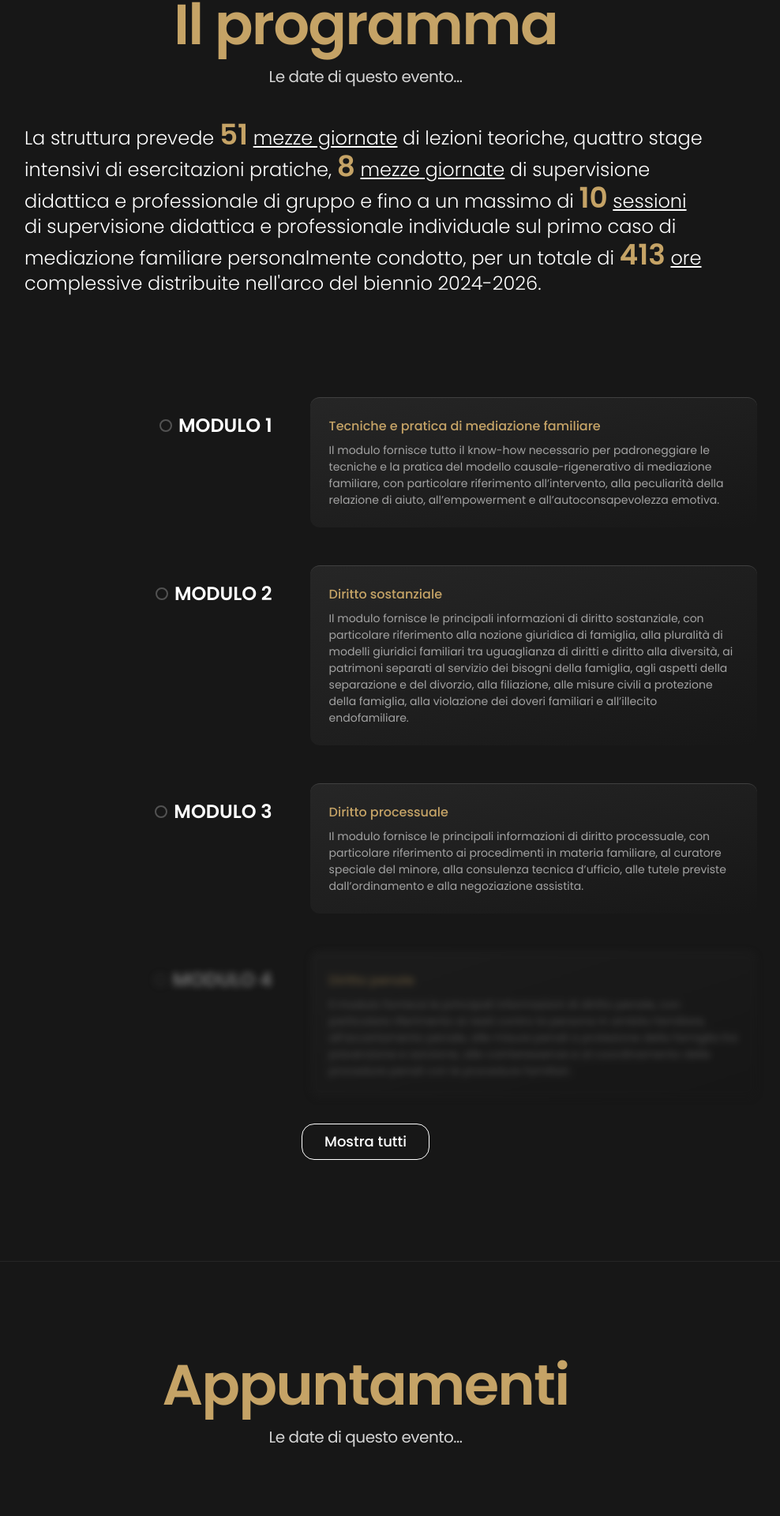
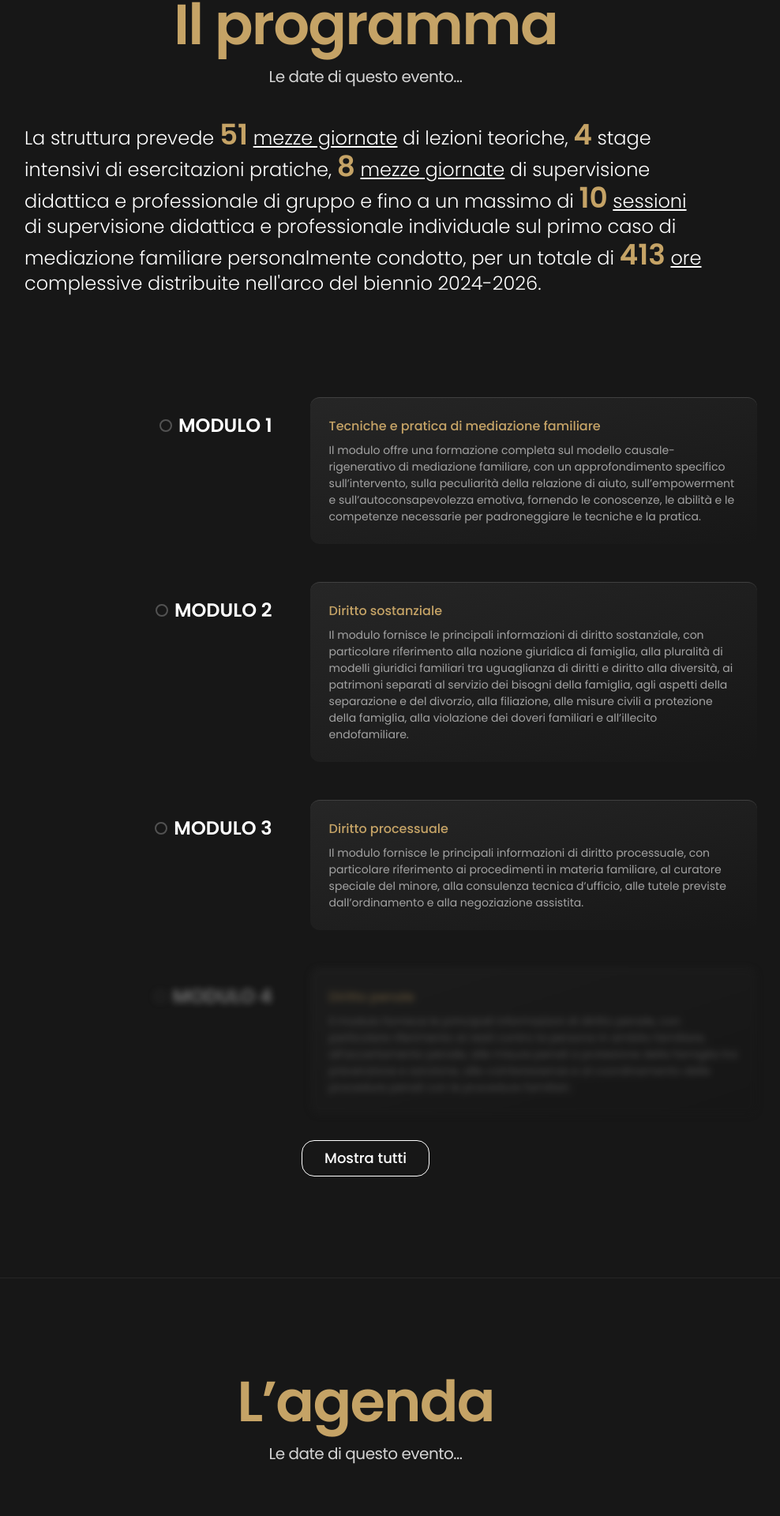
Before and after one commit to plasm/academy, a Nuxt app: page /corsi/master-experience in a window 1280 px wide. Shown: the part 2442-4362 px from the top of the page at 79% size, without its empty margins (177-1165 px from the left). Built offline with nearby package versions, Linux system fonts and the light colour scheme.

Commit message:
feat: pages

```diff
--- a/json/courses/modules-master.json
+++ b/json/courses/modules-master.json
@@ -2,7 +2,7 @@
   {
     "title": "Modulo 1",
     "subtitle": "Tecniche e pratica di mediazione familiare",
-    "description": "Il modulo fornisce tutto il know-how necessario per padroneggiare le tecniche e la pratica del modello causale-rigenerativo di mediazione familiare, con particolare riferimento all’intervento, alla peculiarità della relazione di aiuto, all’empowerment e all’autoconsapevolezza emotiva."
+    "description": "Il modulo offre una formazione completa sul modello causale-rigenerativo di mediazione familiare, con un approfondimento specifico sull’intervento, sulla peculiarità della relazione di aiuto, sull’empowerment e sull’autoconsapevolezza emotiva, fornendo le conoscenze, le abilità e le competenze necessarie per padroneggiare le tecniche e la pratica."
   },
   {
     "title": "Modulo 2",
@@ -27,26 +27,26 @@
   {
     "title": "Modulo 6",
     "subtitle": "Psicologia del conflitto",
-    "description": "Lorem ipsum dolor sit, amet consectetur adipisicing elit. Sed tempore maxime exercitationem sit, non delectus possimus quis reiciendis expedita repudiandae, molestiae praesentium laboriosam in neque nam quo quam doloremque dolorem!"
+    "description": "Il modulo esplora in profondità la complessa sfera della psicologia del conflitto, approfondendo argomenti chiave come il ciclo di vita della famiglia, le dinamiche che conducono dall’alleanza alla frattura coniugale, le relazioni violente, la psicologia dell’età evolutiva, la qualità delle interazioni e delle relazioni precoci nello sviluppo e nel benessere nel ciclo di vita, i vissuti dell’operatore e delle storie di vita degli esperti nella gestione delle relazioni familiari e nello sviluppo del bambino e dell’adolescente."
   },
   {
     "title": "Modulo 7",
     "subtitle": "Sociologia della devianza e della famiglia",
-    "description": "Lorem ipsum dolor sit, amet consectetur adipisicing elit. Sed tempore maxime exercitationem sit, non delectus possimus quis reiciendis expedita repudiandae, molestiae praesentium laboriosam in neque nam quo quam doloremque dolorem!"
+    "description": "Il modulo si addentra nell’ambito della sociologia della devianza e della famiglia, analizzando aspetti cruciali come la manipolazione all’interno del setting di mediazione familiare, la figura del partner controllante, la ricerca dell’alleanza con l’operatore e la lettura degli indicatori, la ridefinizione dei confini operativi quale potenziale strumento di prevenzione di comportamenti devianti e l’analisi delle possibili strategie operative."
   },
   {
     "title": "Modulo 8",
     "subtitle": "Tecniche di negoziazione e di gestione del conflitto",
-    "description": "Lorem ipsum dolor sit, amet consectetur adipisicing elit. Sed tempore maxime exercitationem sit, non delectus possimus quis reiciendis expedita repudiandae, molestiae praesentium laboriosam in neque nam quo quam doloremque dolorem!"
+    "description": "Il modulo insegna le tecniche di negoziazione e di gestione del conflitto, fornendo tutti gli strumenti utili a investigare la sua natura, le sue radici e i suoi meccanismi, a riconoscere ciò che si nasconde dietro la contrapposizione e a comprendere le dinamiche e le motivazioni dei comportamenti conflittuali. Il valore aggiunto del modulo è rappresentato dal metodo O.A.S.I. (Osservare, Ascoltare, Sentire, Integrare), che costituisce un prezioso strumento per la gestione efficace del conflitto e per il raggiungimento di soluzioni durature."
   },
   {
     "title": "Modulo 9",
     "subtitle": "Leadership",
-    "description": "Lorem ipsum dolor sit, amet consectetur adipisicing elit. Sed tempore maxime exercitationem sit, non delectus possimus quis reiciendis expedita repudiandae, molestiae praesentium laboriosam in neque nam quo quam doloremque dolorem!"
+    "description": "Il modulo illustra la genesi, lo sviluppo e le applicazioni teorico-pratiche della leadership, fornendo tutte le indicazioni utili per integrarla in modo funzionale nel contesto della mediazione familiare e migliorare la gestione delle dinamiche relazionali."
   },
   {
     "title": "Modulo 10",
     "subtitle": "Supervisione didattica e professionale di gruppo e individuale",
-    "description": "Lorem ipsum dolor sit, amet consectetur adipisicing elit. Sed tempore maxime exercitationem sit, non delectus possimus quis reiciendis expedita repudiandae, molestiae praesentium laboriosam in neque nam quo quam doloremque dolorem!"
+    "description": "Il modulo è costituito da sessioni di confronto guidato, finalizzate a fornire ai professionisti un supporto nel loro ruolo, attraverso l’auto-osservazione e il potenziamento delle risorse, in un contesto non giudicante, fondato sulla circolarità delle informazioni."
   }
 ]
--- a/pages/corsi/master-experience.vue
+++ b/pages/corsi/master-experience.vue
@@ -146,7 +146,7 @@
 
     <div class="mx-auto max-w-5xl p-20 pt-0">
       <div class="text-2xl font-light text-white">
-        La struttura prevede <span class="text-4xl font-semibold text-gold">51</span> <u>mezze giornate</u> di lezioni teoriche, quattro stage intensivi di esercitazioni pratiche, <span class="text-4xl font-semibold text-gold">8</span> <u>mezze giornate</u> di supervisione didattica e professionale di gruppo e fino a un massimo di <span class="text-4xl font-semibold text-gold">10</span> <u>sessioni</u> di supervisione didattica e professionale individuale sul primo caso di mediazione familiare personalmente condotto, per un totale di <span class="text-4xl font-semibold text-gold">413</span> <u>ore</u> complessive distribuite nell'arco del biennio 2024-2026.
+        La struttura prevede <span class="text-4xl font-semibold text-gold">51</span> <u>mezze giornate</u> di lezioni teoriche, <span class="text-4xl font-semibold text-gold">4</span> stage intensivi di esercitazioni pratiche, <span class="text-4xl font-semibold text-gold">8</span> <u>mezze giornate</u> di supervisione didattica e professionale di gruppo e fino a un massimo di <span class="text-4xl font-semibold text-gold">10</span> <u>sessioni</u> di supervisione didattica e professionale individuale sul primo caso di mediazione familiare personalmente condotto, per un totale di <span class="text-4xl font-semibold text-gold">413</span> <u>ore</u> complessive distribuite nell'arco del biennio 2024-2026.
       </div>
     </div>
 
@@ -174,7 +174,7 @@
     <ac-heading description="Le date di questo evento...">
       <template #title>
         <div class="leading-none ">
-          <span class="text-gold">Appuntamenti</span>
+          <span class="text-gold">L’agenda</span>
         </div>
       </template>
     </ac-heading>
```
